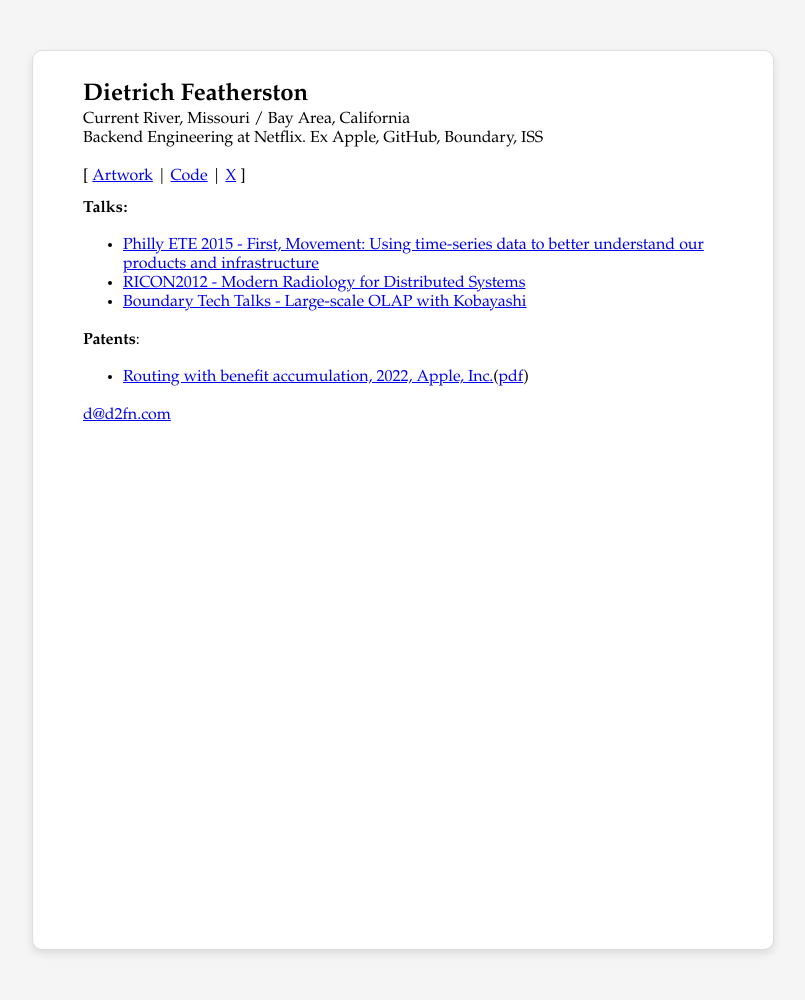
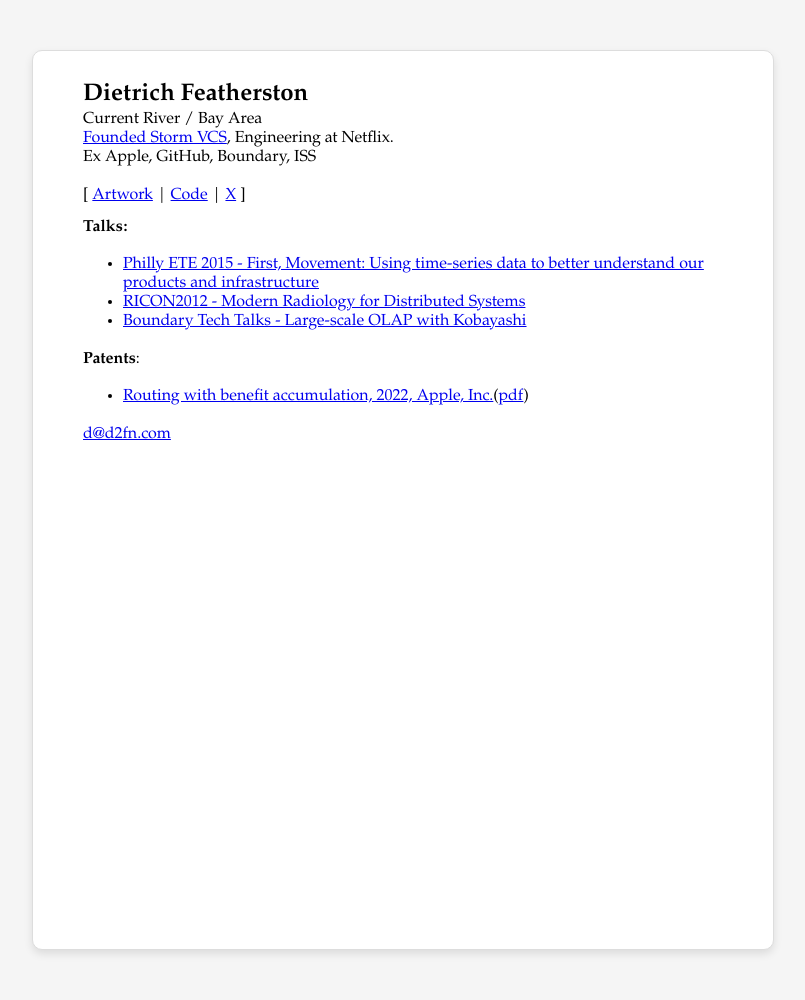
Before and after one commit to d2fn/d2fn.com, a Jekyll site: the page index.html, which Jekyll copies as it is, in a window 1280 px wide. Shown: the whole page, without its empty margins (237-1042 px from the left). Built offline with Jekyll 4.4.1, drawn with Linux system fonts in a browser that asks for light colours.

Commit message:
add storm

```diff
--- a/index.html
+++ b/index.html
@@ -46,8 +46,9 @@
 
     <div class="card">
         <h1>Dietrich Featherston</h1>
-        Current River, Missouri / Bay Area, California<br>
-        Backend Engineering at Netflix. Ex Apple, GitHub, Boundary, ISS<br>
+        Current River / Bay Area<br>
+				<a href="https://stormvcs.ai">Founded Storm VCS</a>, Engineering at Netflix.<br>
+				Ex Apple, GitHub, Boundary, ISS<br>
         <br>
 
         [ <a href="https://vimeo.com/d2fn">Artwork</a> | <a href="https://github.com/d2fn">Code</a> | <a href="https://x.com/d2fn">X</a> ]<br>
```
